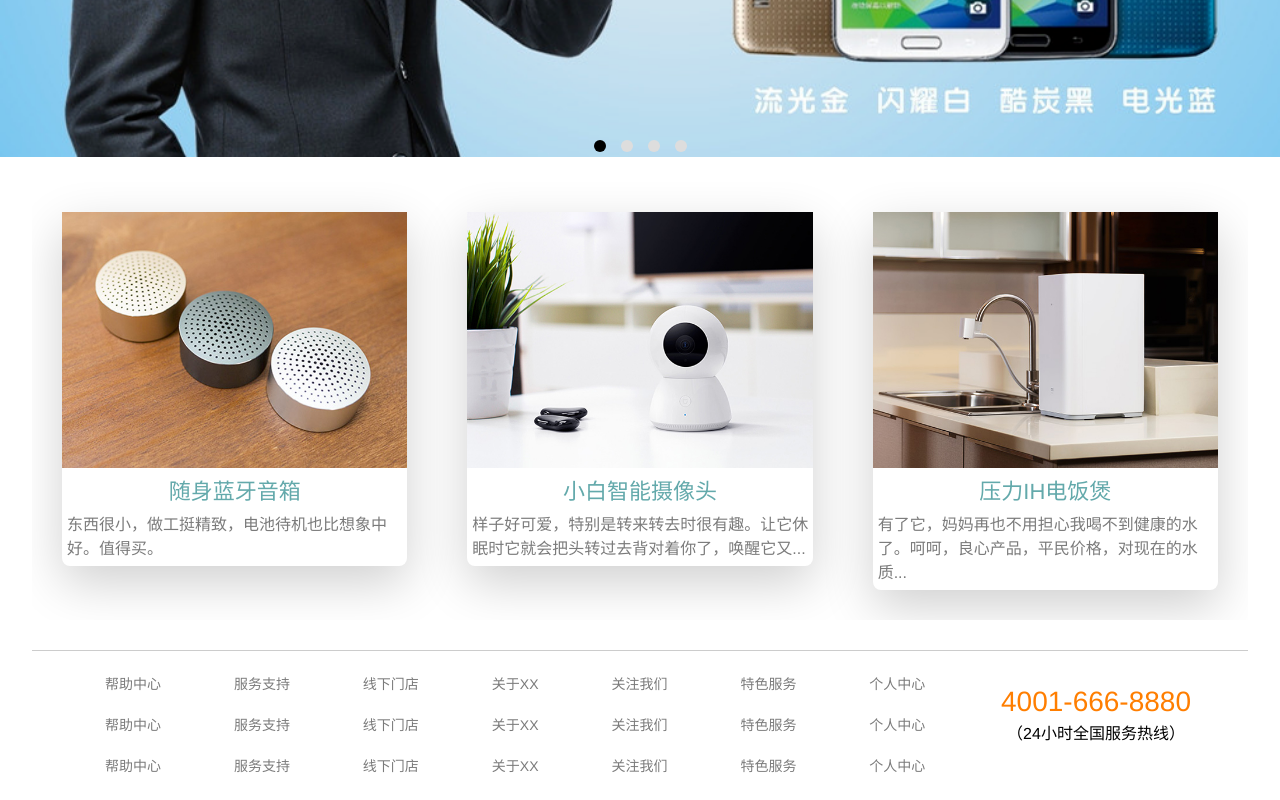
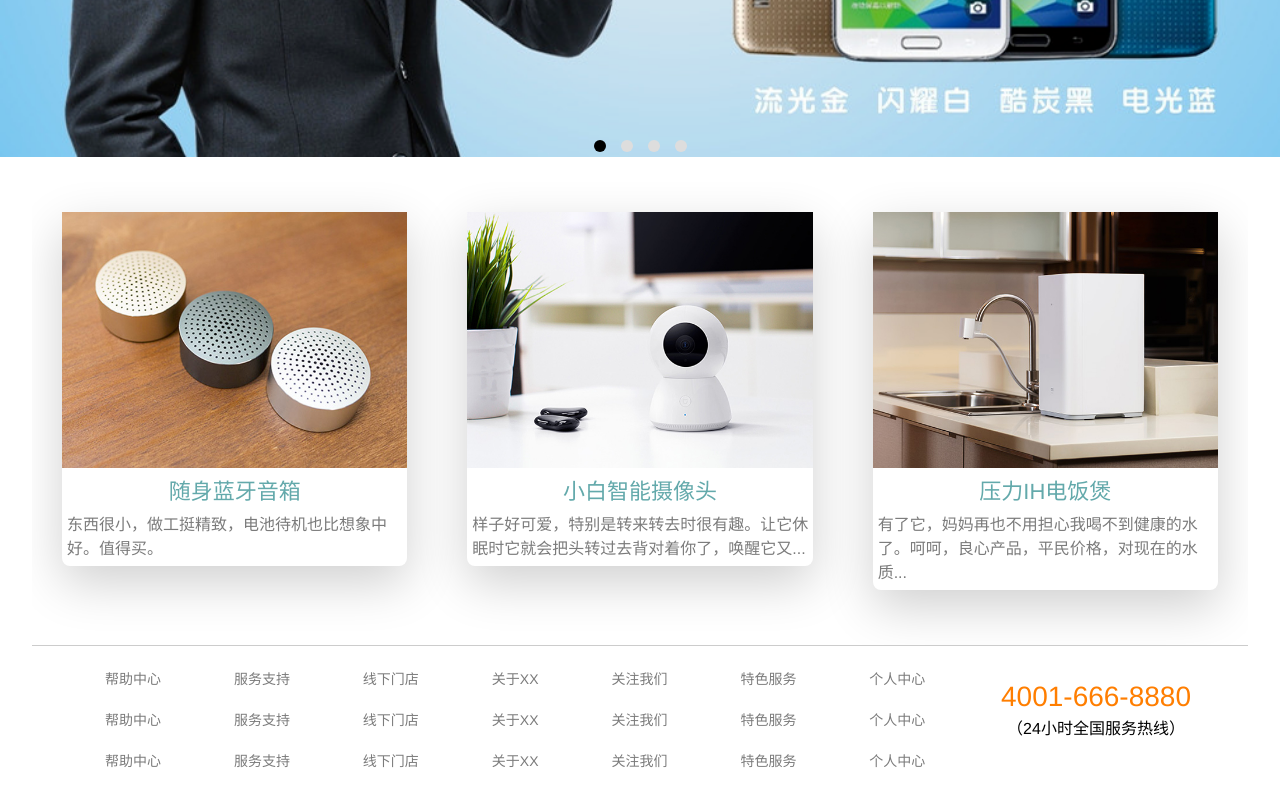
Before and after one commit to a963815487/xm1, a plain HTML site: page index.html in a window 1280 px wide. Shown: the part 646-1446 px from the top of the page. Drawn offline with Linux system fonts and the light colour scheme.

Commit message:
2016/12/27

```diff
--- a/css/css.css
+++ b/css/css.css
@@ -55,7 +55,8 @@ a{ text-decoration:none;}
 	width:95%;
 	margin:0 auto;
 	margin-top:10px;
-	margin-bottom:30px;
+	padding-bottom:25px;
+
 	}
 .main div{
 	text-align:center;
--- a/css/sc.css
+++ b/css/sc.css
@@ -61,6 +61,7 @@ a{ text-decoration:none;}
 .products{
 	width: 95%;
 	margin: 15px auto;
+	padding-bottom:15px;
 	}
 .products h2{
 	border-bottom-width: 2px;
```
